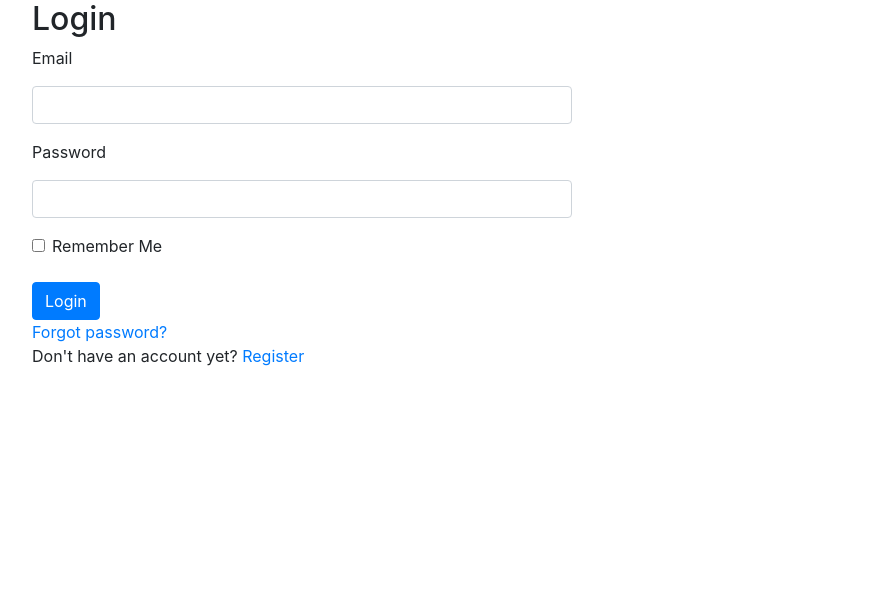
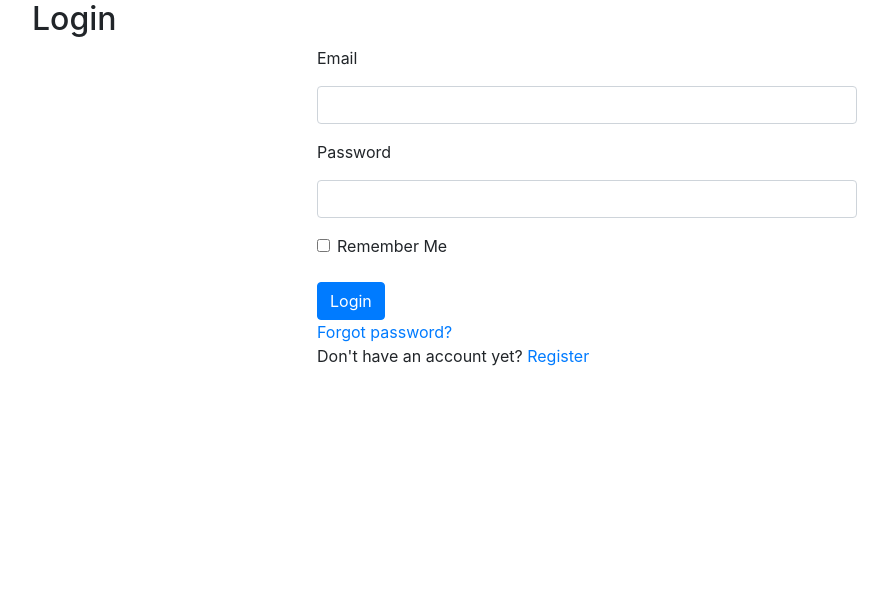
Before and after one commit to salvopr/serverless-saas-template, a Flask app: page /auth/login in a window 1280 px wide. Shown: the part 56-664 px from the top of the page, without its empty margins (53-941 px from the left). Run offline with Flask 2, Linux system fonts and the light colour scheme; some libraries are stand-ins or nearby versions.

Commit message:
show al forms in the middle column

```diff
--- a/app/templates/auth/forgot_password.html
+++ b/app/templates/auth/forgot_password.html
@@ -4,7 +4,8 @@
 
 <h2>Forgot password</h2>
 <div class="row justify-content-start">
-  <div class="col-md ">
+  <div class="col-sm-3"></div>
+  <div class="col">
     <form method="POST">
       {{ form.hidden_tag() }}
       <div class="form-group">
@@ -14,7 +15,7 @@
       <input type="submit" value="Send reset link" class="btn btn-primary">
     </form>
   </div>
-  <div class="col-md">
+  <div class="col-sm-3"></div>
   </div>
 </div>
 {% endblock %}
--- a/app/templates/auth/login.html
+++ b/app/templates/auth/login.html
@@ -4,7 +4,8 @@
 
 <h2>Login</h2>
 <div class="row justify-content-start">
-    <div class="col-md ">
+    <div class="col-sm-3"></div>
+    <div class="col">
         <form method="POST">
         {{ form.hidden_tag() }}
           <div class="form-group">
@@ -28,8 +29,7 @@
         <span>Don't have an account yet?</span>
         <a href="{{url_for('auth_blueprint.register')}}">Register</a>
     </div>
-    <div class="col-md">
-    </div>
+    <div class="col-sm-3"></div>
+</div>
 
-</div>
 {% endblock %}
--- a/app/templates/auth/password_reset.html
+++ b/app/templates/auth/password_reset.html
@@ -4,6 +4,7 @@
 
 <h2>Password reset</h2>
 <div class="row justify-content-start">
+  <div class="col-sm-3"></div>
   <div class="col-md ">
     <form method="POST">
       {{ form.hidden_tag() }}
@@ -18,7 +19,7 @@
       <input type="submit" value="Save new password" class="btn btn-primary">
     </form>
   </div>
-  <div class="col-md"></div>
+  <div class="col-sm-3"></div>
 
 </div>
 {% endblock %}
--- a/app/templates/auth/register.html
+++ b/app/templates/auth/register.html
@@ -4,6 +4,7 @@
 
 <h2>Register</h2>
 <div class="row justify-content-start">
+  <div class="col-sm-3"></div>
   <div class="col-md ">
     <form method="POST">
       {{ form.hidden_tag() }}
@@ -22,6 +23,6 @@
       <input type="submit" value="Register" class="btn btn-primary">
     </form>
   </div>
-  <div class="col-md"></div>
+  <div class="col-sm-3"></div>
 </div>
 {% endblock %}
```
